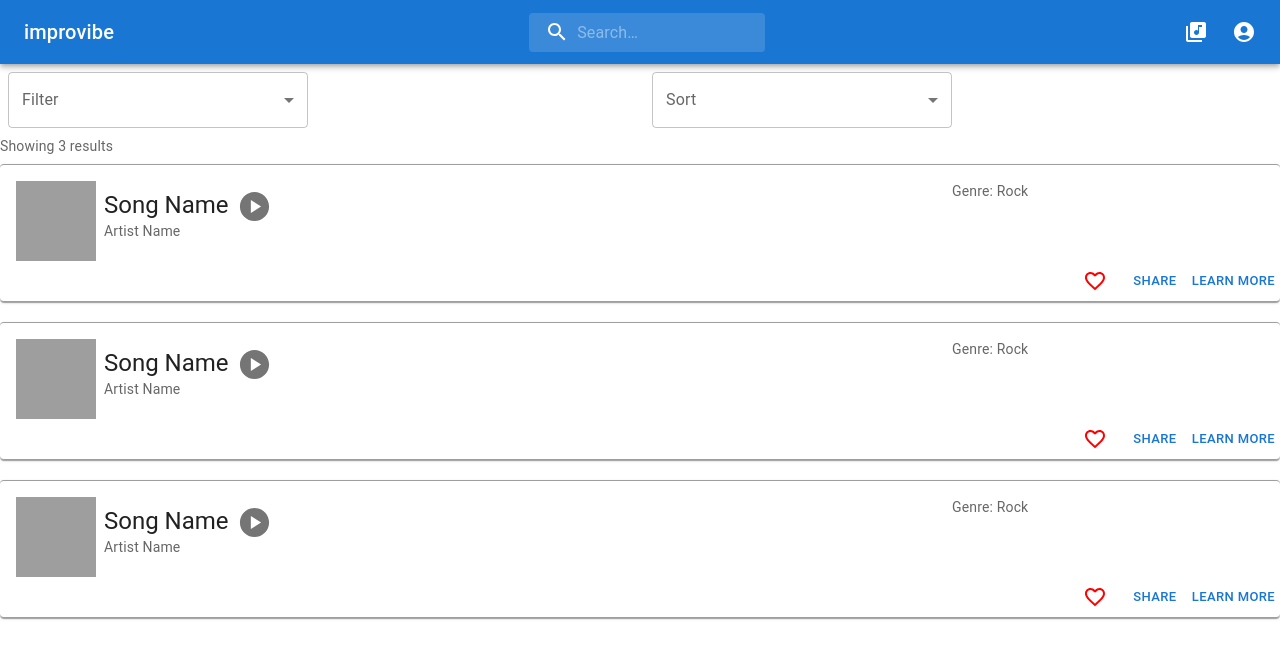
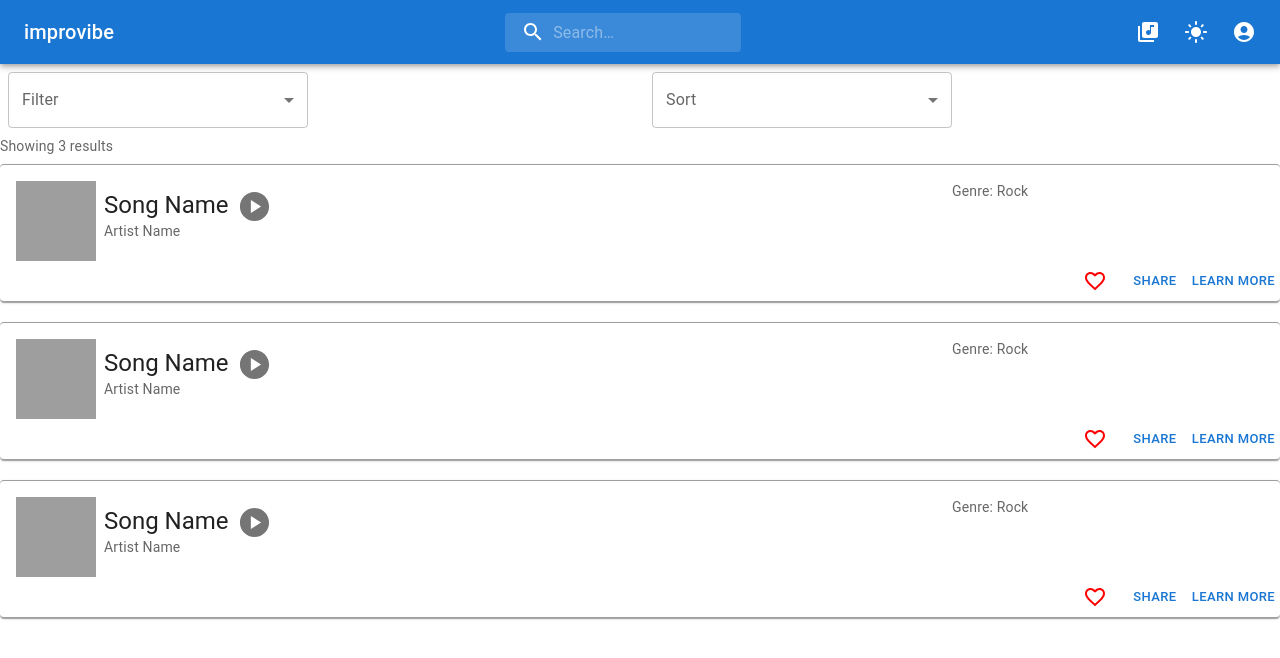
Before and after one commit to rpp33-boc-pacific/improvibe, a Next.js app: page /query/1 in a window 1280 px wide. Shown: the top 658 px of the page. Built offline with nearby package versions, Linux system fonts and the light colour scheme; grey boxes are pictures that could not be loaded.

Commit message:
Added initial dark mode toggle icon using React Hooks

```diff
--- a/components/NavigationBar.tsx
+++ b/components/NavigationBar.tsx
@@ -16,6 +16,8 @@ import MailIcon from '@mui/icons-material/Mail';
 import ProjectIcon from '@mui/icons-material/LibraryMusic';
 import NotificationsIcon from '@mui/icons-material/Notifications';
 import MoreIcon from '@mui/icons-material/MoreVert';
+import LightModeIcon from '@mui/icons-material/LightMode';
+import DarkModeIcon from '@mui/icons-material/DarkMode';
 import { useRouter } from 'next/router';
 
 const Search = styled('div')(({ theme }) => ({
@@ -69,6 +71,7 @@ export default function NavigationBar() {
   const [anchorEl, setAnchorEl] = React.useState<null | HTMLElement>(null);
   const [mobileMoreAnchorEl, setMobileMoreAnchorEl] =
     React.useState<null | HTMLElement>(null);
+  const [darkMode, setDarkMode] = React.useState(false);
 
   const isMenuOpen = Boolean(anchorEl);
   const isMobileMenuOpen = Boolean(mobileMoreAnchorEl);
@@ -144,6 +147,25 @@ export default function NavigationBar() {
           </Badge>
         </IconButton>
         <p>Projects</p>
+      </MenuItem>
+      <MenuItem onClick={(event) => {
+        event.preventDefault();
+        setDarkMode(!darkMode);
+      }}>
+        <IconButton size="large" aria-label="show 4 new mails" color="inherit">
+          <Badge badgeContent={0} color="error">
+            {darkMode === false ?
+              <LightModeIcon/>
+              :
+              <DarkModeIcon/>
+            }
+          </Badge>
+        </IconButton>
+        {darkMode === false ?
+          <p>Light Mode</p>
+          :
+          <p>Dark Mode</p>
+        }
       </MenuItem>
       {/* <MenuItem>
         <IconButton
@@ -226,13 +248,26 @@ export default function NavigationBar() {
           </Search>
           <Box sx={{ flexGrow: 1 }} />
           <Box sx={{ display: { xs: 'none', md: 'flex' } }}>
-            <IconButton size="large" aria-label="show 4 new mails" color="inherit"
+            <IconButton size="large" color="inherit"
             onClick={(event) => {
               event.preventDefault();
               Router.push(`/projects`);
             }}>
               <Badge badgeContent={0} color="error">
                 <ProjectIcon />
+              </Badge>
+            </IconButton>
+            <IconButton size="large" color="inherit"
+            onClick={(event) => {
+              event.preventDefault();
+              setDarkMode(!darkMode);
+            }}>
+              <Badge badgeContent={0} color="error">
+                {darkMode === false ?
+                  <LightModeIcon/>
+                  :
+                  <DarkModeIcon/>
+                }
               </Badge>
             </IconButton>
             {/* <IconButton
```
